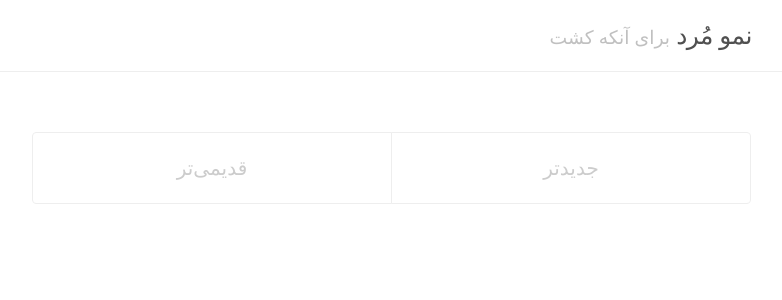
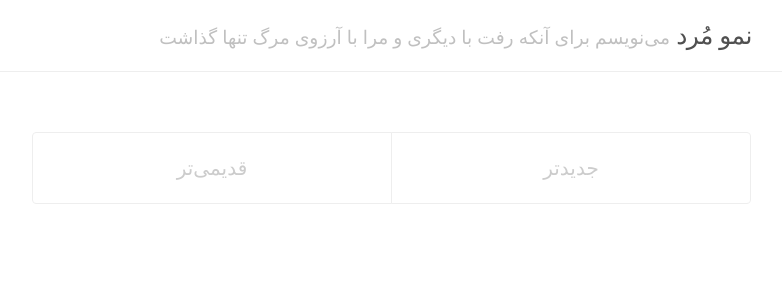
Before and after one commit to nemoisdead/nemoisdead, a Jekyll site: the page built from index.html, in a window 1280 px wide. Shown: the top 300 px of the page, without its empty margins (248-1030 px from the left). Built offline with Jekyll 4.4.1, drawn with Linux system fonts in a browser that asks for light colours; the list of posts is cut into pages by our own code.

Commit message:
Change blog description

```diff
--- a/_config.yml
+++ b/_config.yml
@@ -6,7 +6,7 @@ permalink:           pretty
 
 # Setup
 title:               'نمو مُرد'
-tagline:             'برای آنکه کشت'
+tagline:             'می‌نویسم برای آنکه رفت با دیگری و مرا با آرزوی مرگ تنها گذاشت'
 description:         'کسی که به وفایش دل بسته بودم رفت با دیگری. مینویسم برای سبک شدن، برای دوری از این درد کشنده. برای خودش که روزی بفهمد چه کرد. برای خودش که بداند همیشه هست. برای خودش، تا بداند همیشه هست. تا بداند که همیشه میماند.'
 url:                 https://nemoisdead.github.io
 baseurl:             ''
```
